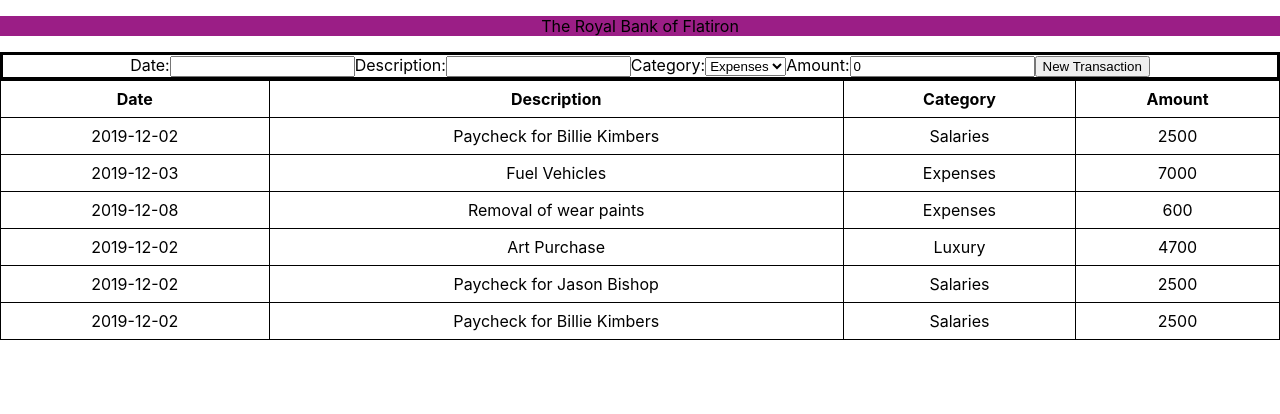
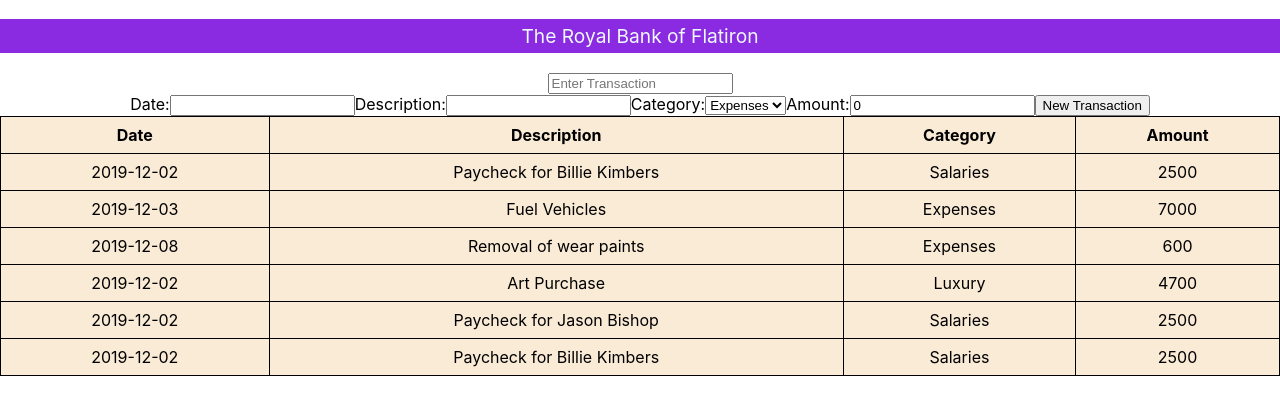
Before and after one commit to All3n0/Phase-2-code--challenge-1, a React (Create React App) app: page / in a window 1280 px wide. Shown: the top 414 px of the page. Built offline with nearby package versions, Linux system fonts and the light colour scheme.

Commit message:
Made the search function and intergrated it to the page

```diff
--- a/src/App.js
+++ b/src/App.js
@@ -4,25 +4,34 @@ import Header from './Header.js';
 import ItemForm from './Itemform.js';
 import transactionsData from './Transactions.js';
 import Table from './Table.js';
+import Search from './Search.js';
 
 
 
 function App() {
-  const [transactions,setTransactions]=useState(transactionsData)
+  const [transactions,setTransactions]=useState(transactionsData);
+  const [filteredTransactions,setFilteredTransactions]=useState(transactionsData);
   function handleSubmit(newTrancaction){
 
-    setTransactions([...transactions,newTrancaction])
+    setTransactions([...transactions,newTrancaction]);
+    setFilteredTransactions([...transactions,newTrancaction])
   }
-
+  function handleSearch(searchTerm){
+    const filtered=transactions.filter(transaction=>
+    transaction.Category.toLowerCase().includes(searchTerm.toLowerCase()) ||
+    transaction.Description.toLowerCase().includes(searchTerm.toLowerCase())
+  );
+  setFilteredTransactions(filtered);
+  }
   return (
     <div className="App">
-      <Header className="App-header"  />
-      <div id='form1'>
+      <Header   />
+      <Search onSearch={handleSearch}/>
       <ItemForm onItemFormSubmit={handleSubmit}/>
-      </div>
-      <div id='table1'>
-      <Table transactions={transactions}/>
-      </div>
+
+
+      <Table transactions={filteredTransactions}/>
+
 
     </div>
   );
--- /dev/null
+++ b/src/Header.css
@@ -0,0 +1,6 @@
+p{
+    background-color: blueviolet;
+    padding: 5px;
+    color: aliceblue;
+    font-size: larger;
+}
--- a/src/Header.js
+++ b/src/Header.js
@@ -1,7 +1,8 @@
 import React from "react";
+import './Header.css'
 
  export default function Header(){
     return (
-        <p className='App-Header'style={{backgroundColor:"#9b1e86"}}>The Royal Bank of Flatiron</p>
+        <p className='App-Header'>The Royal Bank of Flatiron</p>
     )
 }
--- a/src/Search.js
+++ b/src/Search.js
@@ -0,0 +1,15 @@
+import React,{useState} from "react";
+
+function Search({onSearch}){
+    const [searchItem,setSearchItem]=useState('')
+    function handleChange(e){
+        setSearchItem(e.target.value);
+        onSearch(e.target.value);
+    }
+
+    return(
+      <input  type="text" placeholder="Enter Transaction" value={searchItem} onChange={handleChange}/>
+
+    )
+}
+export default Search;
--- a/src/Table.css
+++ b/src/Table.css
@@ -1,6 +1,7 @@
 table{
     width: 100%;
     border-collapse: collapse;
+    background-color: antiquewhite;
 }
 table,th,td{
     border: 1px solid black;
```
